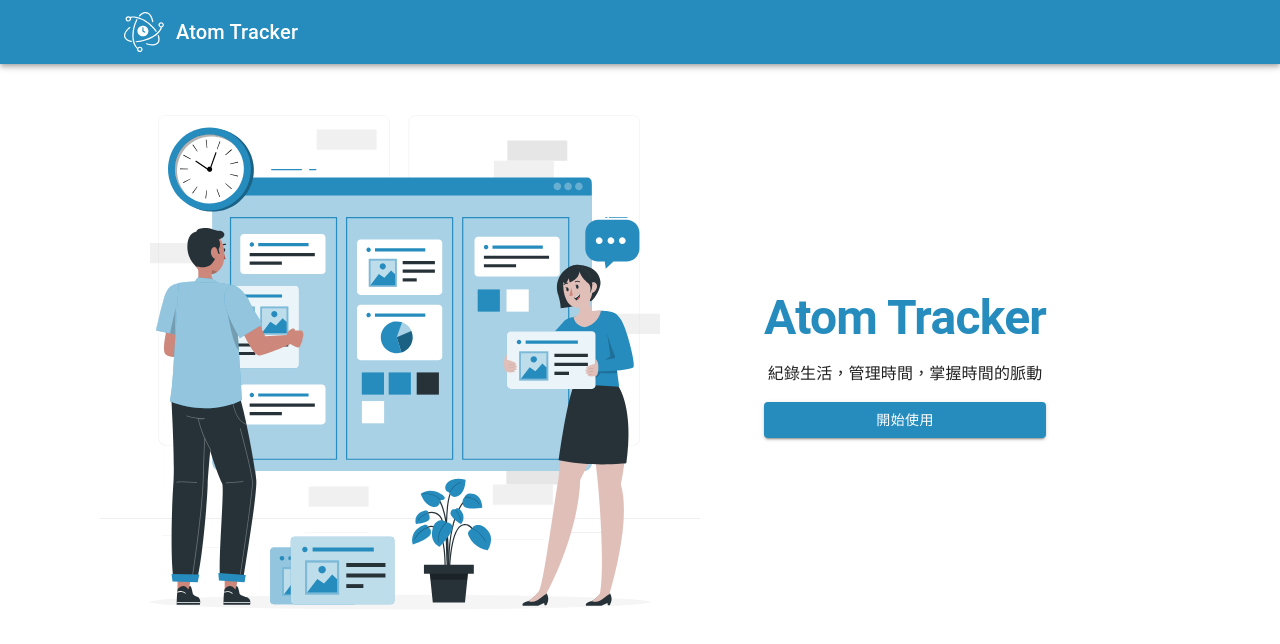
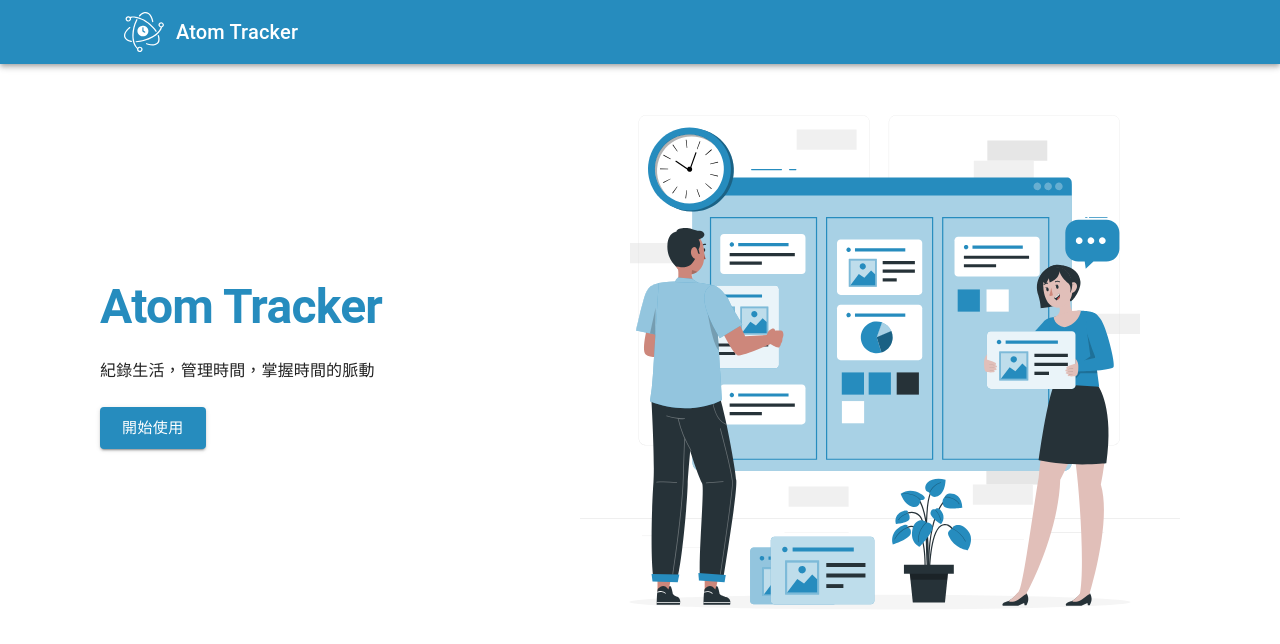
Before and after one commit to jjustin-35/atom-tracker, a Next.js app: page / in a window 1280 px wide. Shown: the top 644 px of the page. Built offline with nearby package versions, Linux system fonts and the light colour scheme.

Commit message:
update: banner and header

```diff
--- a/components/Banner/data.tsx
+++ b/components/Banner/data.tsx
@@ -22,6 +22,7 @@ const data: DataType = {
       color: 'primary',
       href: '/login',
       text: '開始使用',
+      size: 'large',
     },
   },
 };
--- a/components/Banner/styled.tsx
+++ b/components/Banner/styled.tsx
@@ -5,10 +5,11 @@ export const BannerWrapper = styled.div`
   display: flex;
   flex-direction: column;
   align-items: center;
+  justify-content: space-between;
   gap: 64px;
 
   ${theme.breakpoints.up('md')} {
-    flex-direction: row;
+    flex-direction: row-reverse;
   }
 `;
 
@@ -27,5 +28,11 @@ export const Image = styled.img`
 export const Content = styled.div`
   display: flex;
   flex-direction: column;
+  align-items: center;
   gap: 16px;
+
+  ${theme.breakpoints.up('md')} {
+    align-items: flex-start;
+    gap: 24px;
+  }
 `;
--- a/components/Header/index.tsx
+++ b/components/Header/index.tsx
@@ -1,6 +1,6 @@
 'use client';
 
-import { AppBar, Toolbar, Typography, Button } from '@mui/material';
+import { AppBar, Toolbar, Typography } from '@mui/material';
 
 import Link from '../Link';
 import { Container } from '@/constants/styles';
--- a/components/Link/index.tsx
+++ b/components/Link/index.tsx
@@ -10,22 +10,17 @@ type LinkProps = LinkType & {
 const Link = ({
   href,
   target,
-  isExternal,
+  isExternal = false,
   underline = 'none',
   children,
 }: LinkProps) => {
-  if (isExternal) {
-    const rel = target === '_blank' ? 'noopener noreferrer' : undefined;
-    return (
-      <MuiLink href={href} target={target} rel={rel} underline={underline}>
-        {children}
-      </MuiLink>
-    );
-  }
+  const rel = target === '_blank' ? 'noopener noreferrer' : undefined;
+  const component = isExternal ? 'a' : NextLink;
+  const linkTarget = isExternal ? target : undefined;
   return (
-    <NextLink href={href} legacyBehavior>
-      <MuiLink underline={underline}>{children}</MuiLink>
-    </NextLink>
+    <MuiLink href={href} component={component} target={linkTarget} rel={rel} underline={underline}>
+      {children}
+    </MuiLink>
   );
 };
 
```
